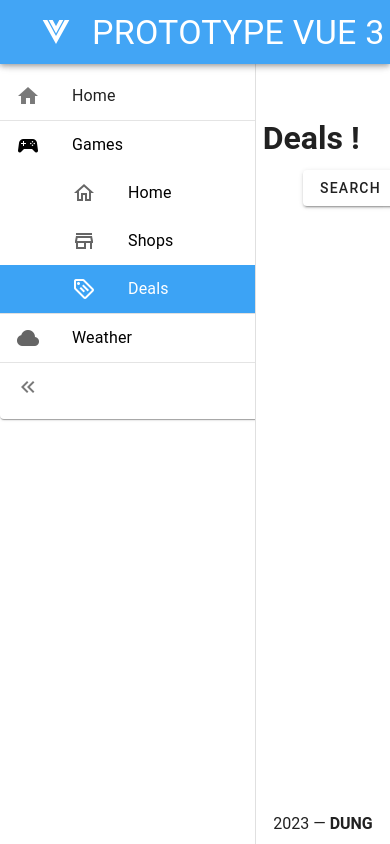
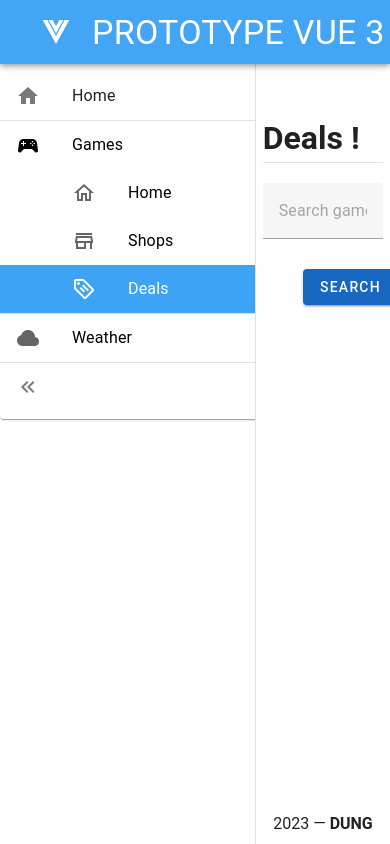
Before and after one commit to ThibaultNG/proto-vue, a Vue app: page /games/deals in a window 390 px wide. Built offline with nearby package versions, Linux system fonts and the light colour scheme.

Commit message:
responsive game search bar

```diff
--- a/src/modules/games/views/GameDeals.vue
+++ b/src/modules/games/views/GameDeals.vue
@@ -1,17 +1,17 @@
 <template>
 	<h1>Deals !</h1>
+	<v-divider class="mb-5"/>
 
 	<!-- SEARCH BAR -->
-	<v-sheet max-width="1000">
-		<v-form class="d-flex" row @submit.prevent @submit="search">
+	<v-form style="display: flex; flex-wrap: wrap" @submit.prevent @submit="search">
 		<v-text-field
 			v-model="searchedGame"
 			:rules="searchRules"
 			placeholder="Search game by title"
+			style="max-width: 500px; width: 70vw"
 		></v-text-field>
-			<v-btn type="submit" class="mt-2 ml-10">Search</v-btn>
+		<v-btn type="submit" class="mt-2 ml-10" color="primary">Search</v-btn>
 	</v-form>
-	</v-sheet>
 
 	<!-- GAME TABLE -->
 	<v-container style="position: relative">
@@ -19,10 +19,10 @@
 			<v-col
 				v-for="game in gameList"
 				:key="game.id"
-				cols="12"
+				lg="3"
+				md="4"
 				sm="6"
-				md="4"
-				lg="3"
+				xs="12"
 				class="d- align-center"
 			>
 				<GameCard :game="game" @click="showGameDeals" />
--- a/src/modules/games/views/GameShopsList.vue
+++ b/src/modules/games/views/GameShopsList.vue
@@ -1,5 +1,7 @@
 <template>
 	<h1>Shop List</h1>
+	<v-divider class="mb-5"/>
+
 	<v-table fixed-header height="60vh">
 		<thead>
 			<tr>
```
Lines whose indentation alone changed are shown as unchanged.
